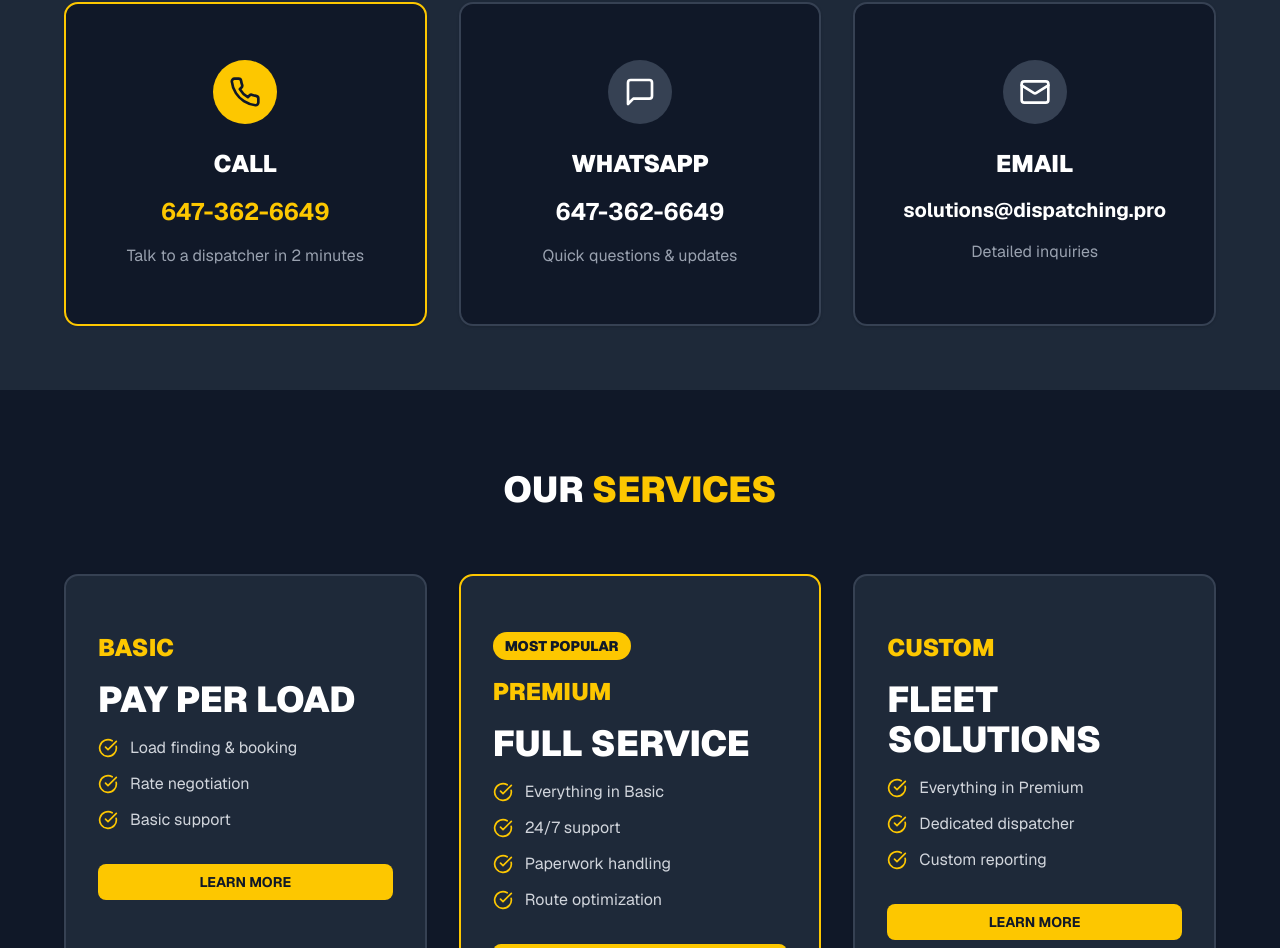
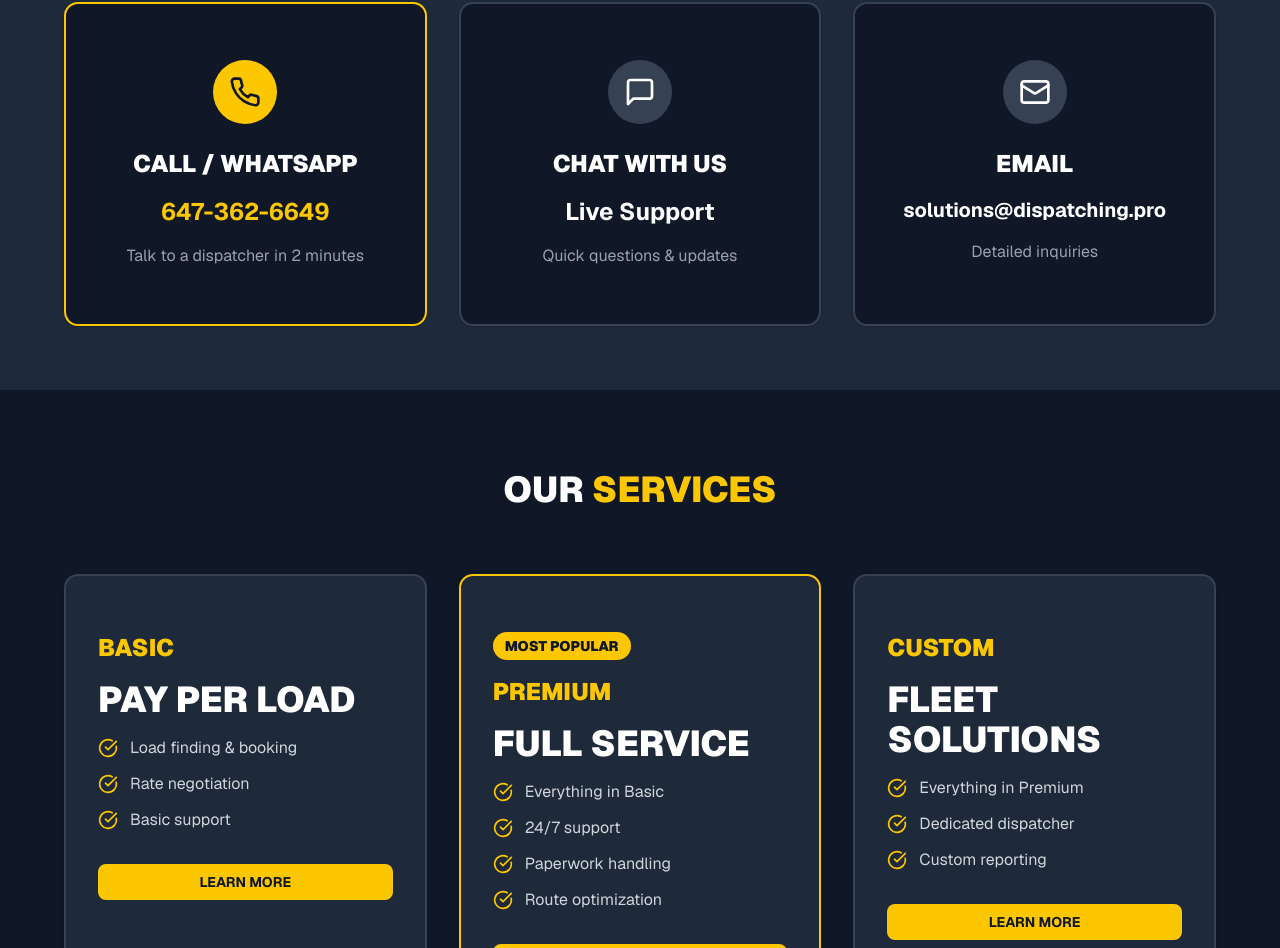
Before and after one commit to fibophi/Dispatching-Pro-Website, a Next.js app: page / in a window 1280 px wide. Shown: the part 952-1900 px from the top of the page. Built offline with nearby package versions, Linux system fonts and the light colour scheme.

Commit message:
Update page.tsx

```diff
--- a/app/page.tsx
+++ b/app/page.tsx
@@ -124,17 +124,19 @@ export default function HomePage() {
               READY TO <span className="text-yellow-400">GET STARTED?</span>
             </h2>
             <div className="grid md:grid-cols-3 gap-8">
+              {/* Combined Call/WhatsApp Box */}
               <Card className="bg-gray-900 border-2 border-yellow-400 hover:scale-105 transition-transform">
                 <CardContent className="p-8 text-center">
                   <div className="bg-yellow-400 rounded-full w-16 h-16 flex items-center justify-center mx-auto mb-6">
                     <Phone className="h-8 w-8 text-gray-900" />
                   </div>
-                  <h3 className="text-2xl font-black text-white mb-4">CALL</h3>
+                  <h3 className="text-2xl font-black text-white mb-4">CALL / WHATSAPP</h3>
                   <p className="text-2xl font-bold text-yellow-400 mb-4">647-362-6649</p>
                   <p className="text-gray-400">Talk to a dispatcher in 2 minutes</p>
                 </CardContent>
               </Card>
 
+              {/* Chat With Us Box */}
               <Card className="bg-gray-900 border-2 border-gray-700 hover:border-yellow-400 hover:scale-105 transition-all">
                 <CardContent className="p-8 text-center">
                   <a
@@ -146,13 +148,14 @@ export default function HomePage() {
                     <div className="bg-gray-700 rounded-full w-16 h-16 flex items-center justify-center mx-auto mb-6">
                       <MessageSquare className="h-8 w-8 text-white" />
                     </div>
-                    <h3 className="text-2xl font-black text-white mb-4">WHATSAPP</h3>
-                    <p className="text-2xl font-bold text-white mb-4">647-362-6649</p>
+                    <h3 className="text-2xl font-black text-white mb-4">CHAT WITH US</h3>
+                    <p className="text-2xl font-bold text-white mb-4">Live Support</p>
                     <p className="text-gray-400">Quick questions & updates</p>
                   </a>
                 </CardContent>
               </Card>
 
+              {/* Email Box - Keep as is */}
               <Card className="bg-gray-900 border-2 border-gray-700 hover:border-yellow-400 hover:scale-105 transition-all">
                 <CardContent className="p-8 text-center flex flex-col items-center justify-center">
                   <div className="bg-gray-700 rounded-full w-16 h-16 flex items-center justify-center mx-auto mb-6">
```
